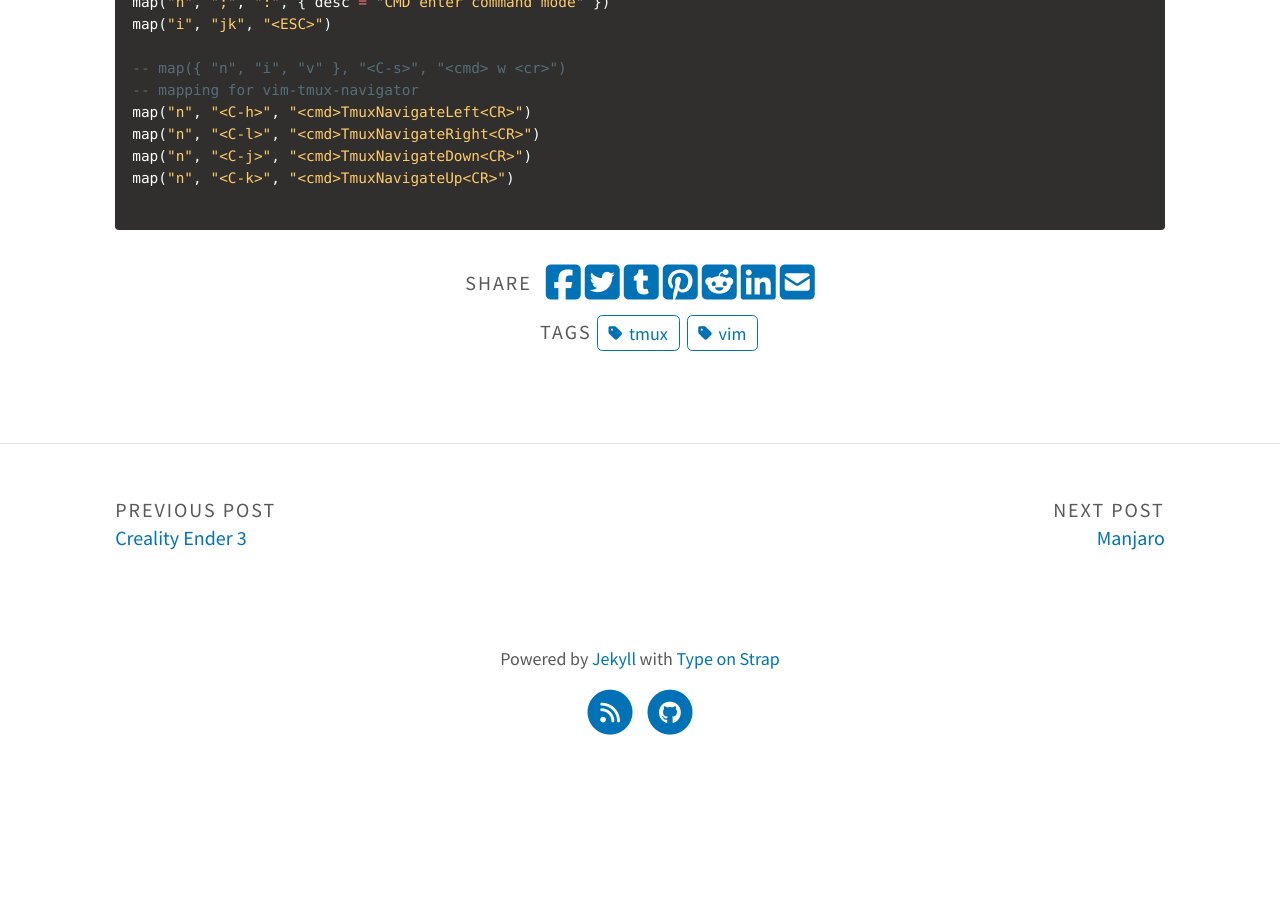
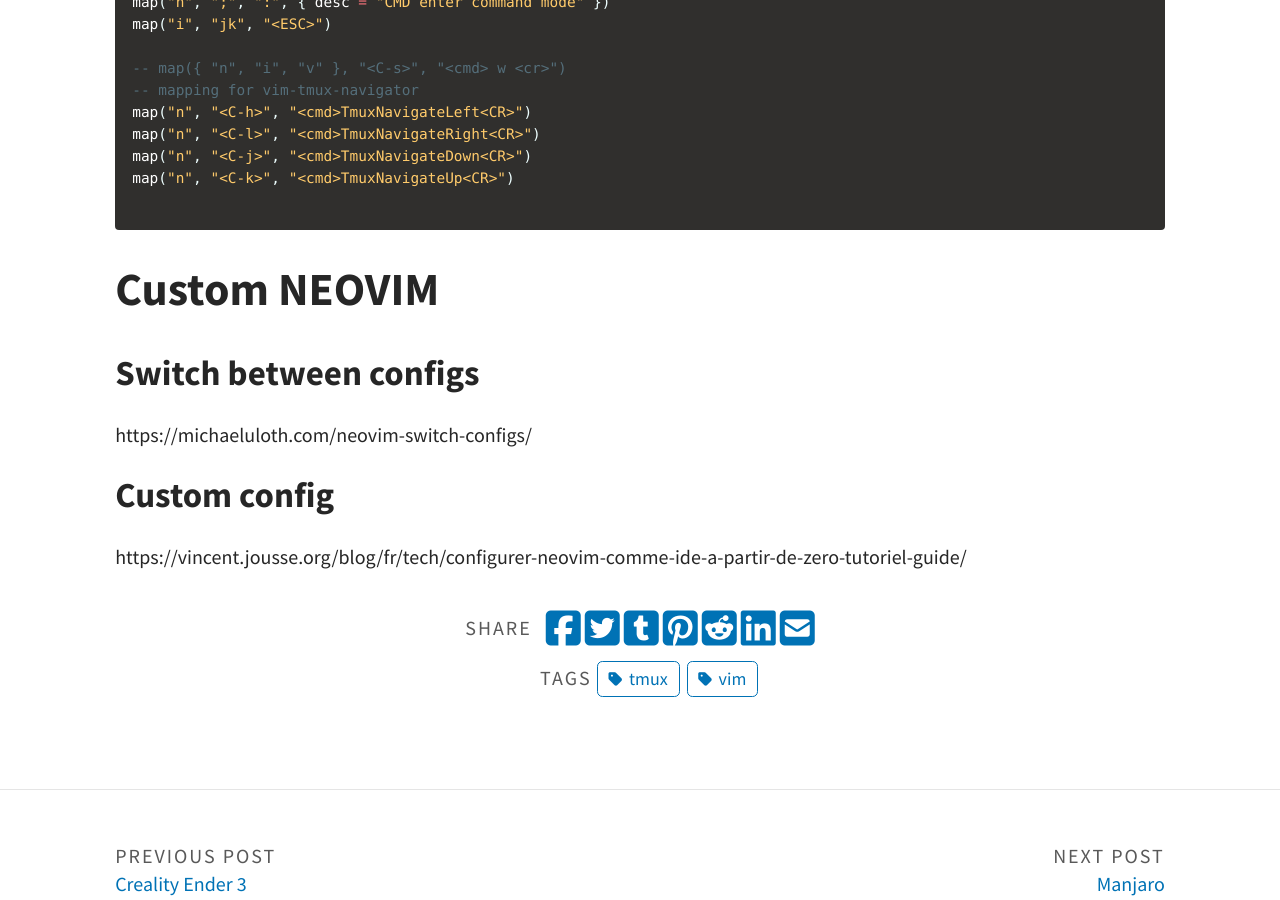
Before and after one commit to cristalcorp/cristalcorp.github.io, a Jekyll site: the page built from _posts/2024-09-22-Vim.md, in a window 1280 px wide and 900 px high, scrolled down 3707 px. Built offline with Jekyll 4.4.1, drawn with Linux system fonts in a browser that asks for light colours; a script that is not in the unit is left out; before the commit the page ends 4480 px from its top, so only the background shows below that.

Commit message:
custom nvim config

````diff
--- a/_posts/2024-09-22-Vim.md
+++ b/_posts/2024-09-22-Vim.md
@@ -146,3 +146,9 @@ map("n", "<C-j>", "<cmd>TmuxNavigateDown<CR>")
 map("n", "<C-k>", "<cmd>TmuxNavigateUp<CR>")
 
 ```
+
+# Custom NEOVIM
+## Switch between configs
+https://michaeluloth.com/neovim-switch-configs/
+## Custom config
+https://vincent.jousse.org/blog/fr/tech/configurer-neovim-comme-ide-a-partir-de-zero-tutoriel-guide/
````
